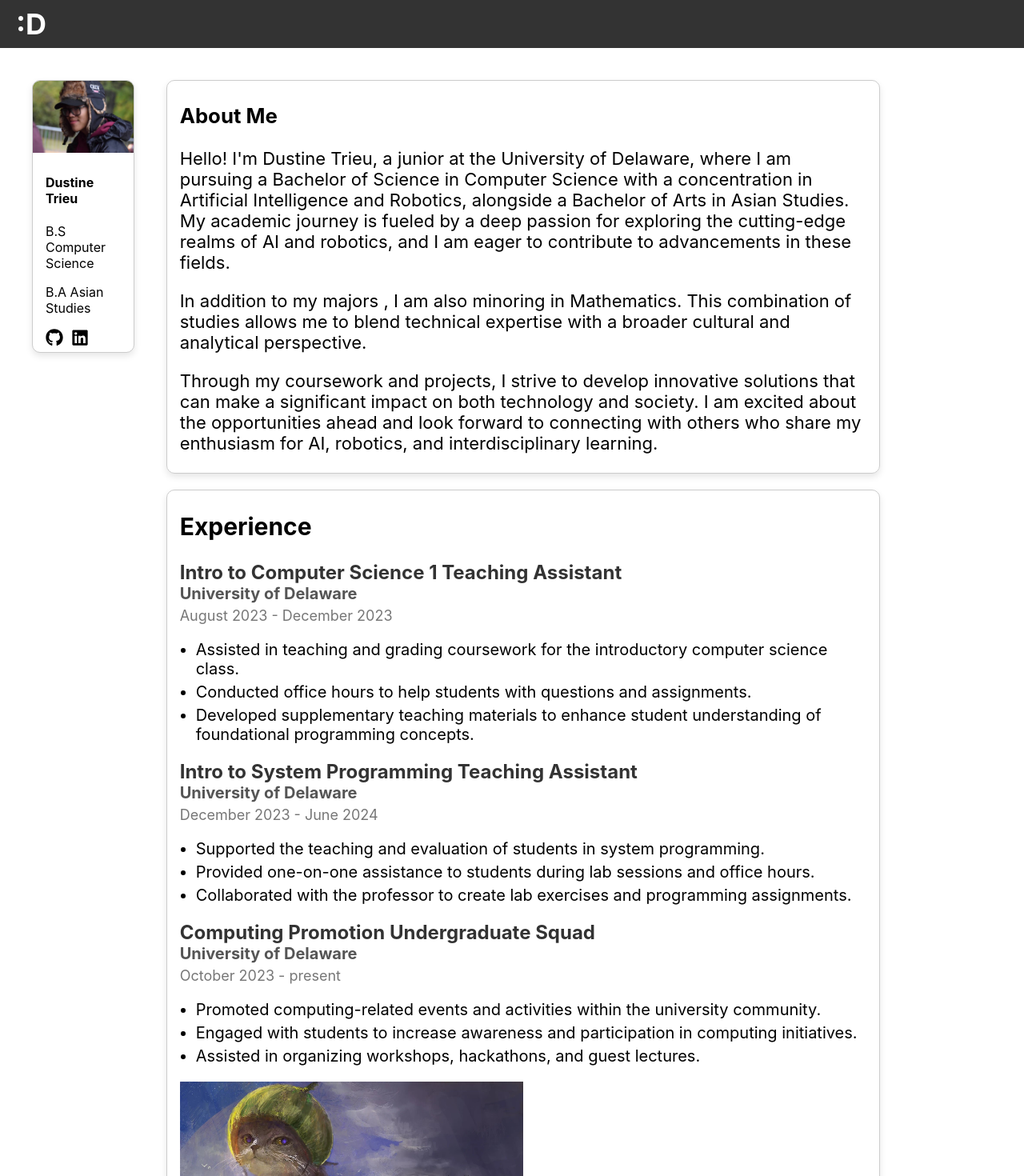
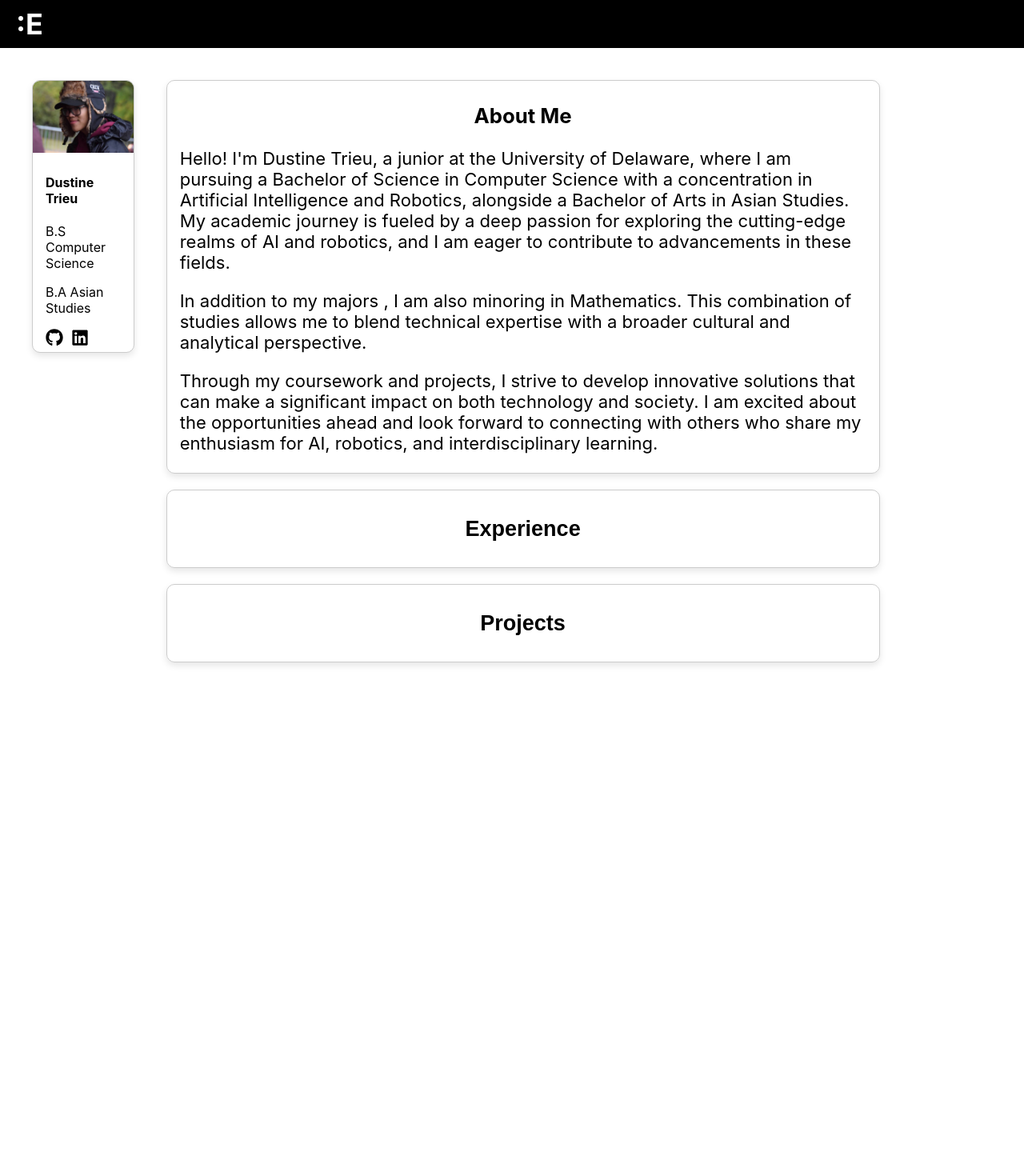
Before and after one commit to Dtrieu728/git_web, a React (Create React App) app: page / in a window 1280 px wide. Shown: the top 1470 px of the page at 80% size. After the commit the page ends 868 px from the top, so only its background shows below. Built offline with nearby package versions, Linux system fonts and the light colour scheme.

Commit message:
Streamlined both experience and project tab

```diff
--- a/src/components/navbar.css
+++ b/src/components/navbar.css
@@ -1,7 +1,7 @@
 
 /* src/components/Navbar.css */
 .navbar {
-    background: #333;
+    background: #000000;
     height: 60px;
     display: flex;
     align-items: center;
@@ -16,7 +16,7 @@
 }
 
 .navbar-logo {
-    color: #fff;
+    color: #ffffff;
     font-size: 1.5rem;
     font-weight: bold;
 }
--- a/src/components/navbar.tsx
+++ b/src/components/navbar.tsx
@@ -14,7 +14,7 @@ const Navbar: React.FC = () => {
         <nav className="navbar">
             <div className="navbar-container">
                 <div className="navbar-logo">
-                    <h1>:D</h1>
+                    <h1>:E</h1>
                 </div>
                 <div className="menu-icon" onClick={toggleNavbar}>
                     {isOpen ? <FaTimes /> : <FaBars />}
--- a/src/pages/home-page.tsx
+++ b/src/pages/home-page.tsx
@@ -1,4 +1,4 @@
-import React from "react";
+import React,{useState}from "react";
 import "../pages/home_page.css";
 import SocialIcons from "../components/SocialIcons";
 import Navbar from "../components/navbar";
@@ -6,6 +6,8 @@ import Experience from "../components/experience";
 const headShot = require("../images/Funnydusty.jpg");
 const cat = require("../images/GRAPLb4X0AAeVAA.jpg")
 function HomePage() {
+    const [showExperience, setShowExperience] = useState(false);
+    const [showProjects,setShowProjects] = useState(false);
     return (
          <><Navbar></Navbar><div className="homePage" style={{ backgroundColor: "white" }}>
             <div className="card" style={{backgroundColor:"white", width:"40%"}}>
@@ -20,7 +22,7 @@ function HomePage() {
             <div className="additionalContainerWrapper">
                 <div className="additionalContainer">
                     <div className="bio" style={{ fontSize: "22px" }}>
-                        <h3><b>About Me</b></h3>
+                        <h3 style={{textAlign:"center"}}><b>About Me</b></h3>
                         <p>Hello! I'm Dustine Trieu, a junior at the University of Delaware, where I am pursuing a Bachelor of Science in Computer Science with a concentration in Artificial Intelligence and Robotics, alongside a Bachelor of Arts in Asian Studies. My academic journey is fueled by a deep passion for exploring the cutting-edge realms of AI and robotics, and I am eager to contribute to advancements in these fields.</p>
                         <p> In addition to my majors , I am also minoring in Mathematics. This combination of studies allows me to blend technical expertise with a broader cultural and analytical perspective.</p>
                         <p>Through my coursework and projects, I strive to develop innovative solutions that can make a significant impact on both technology and society. I am excited about the opportunities ahead and look forward to connecting with others who share my enthusiasm for AI, robotics, and interdisciplinary learning.</p>
@@ -29,8 +31,11 @@ function HomePage() {
                 </div>
                 <div className="additionalContainer">
                     <div className="bio" style={{ fontSize: "20px" }}>
-                        <h2>Experience</h2>
-
+                    <button onClick={() => setShowExperience(!showExperience)}>
+                <h2><b>Experience</b></h2>
+            </button>
+            {showExperience && (
+                <>
                     <Experience
                         title="Intro to Computer Science 1 Teaching Assistant"
                         organization="University of Delaware"
@@ -38,7 +43,9 @@ function HomePage() {
                         responsibilities={[
                             'Assisted in teaching and grading coursework for the introductory computer science class.',
                             'Conducted office hours to help students with questions and assignments.',
-                                 'Developed supplementary teaching materials to enhance student understanding of foundational programming concepts.']} />
+                            'Developed supplementary teaching materials to enhance student understanding of foundational programming concepts.'
+                        ]}
+                    />
                     <Experience
                         title="Intro to System Programming Teaching Assistant"
                         organization="University of Delaware"
@@ -46,7 +53,9 @@ function HomePage() {
                         responsibilities={[
                             'Supported the teaching and evaluation of students in system programming.',
                             'Provided one-on-one assistance to students during lab sessions and office hours.',
-                                    'Collaborated with the professor to create lab exercises and programming assignments.' ]}/>
+                            'Collaborated with the professor to create lab exercises and programming assignments.'
+                        ]}
+                    />
                     <Experience
                         title="Computing Promotion Undergraduate Squad"
                         organization="University of Delaware"
@@ -54,18 +63,26 @@ function HomePage() {
                         responsibilities={[
                             'Promoted computing-related events and activities within the university community.',
                             'Engaged with students to increase awareness and participation in computing initiatives.',
-                                    'Assisted in organizing workshops, hackathons, and guest lectures.']}/>
-                                <img src={cat} alt="placeholder" style={{width:"50%"}}></img>
+                            'Assisted in organizing workshops, hackathons, and guest lectures.'
+                        ]}
+                    />
+                </>
+            )}
+
                     </div>
                 </div>
                 <div className="additionalContainer">
-                    <div className="bio" style={{ fontSize: "20px" }}>
-                        <h4><b>Projects</b></h4>
+                    <div className="bio" style={{ fontSize: "22px"}}>
+                        <button onClick={() => setShowProjects(!showProjects)}>
+                        <h2 style={{textAlign:"center"}}><b>Projects</b></h2>
+                        </button>
+                        {showProjects && (
                             <ul>
                              <li>Career Quiz using OpenAI</li>
                              <li>Gender Inclusive Language project from Hackathon</li>
                              <li>Spotify Dashboard </li>
                             </ul>
+                        )}
                     </div>
                 </div>
             </div>
--- a/src/pages/home_page.css
+++ b/src/pages/home_page.css
@@ -40,8 +40,8 @@ body {
     outline: 0;
     display: inline-block;
     padding: 8px;
-    color: white;
-    background-color: #000;
+    color: black;
+    background-color: white;
     text-align: center;
     cursor: pointer;
     width: 100%;
```
Lines whose indentation alone changed are shown as unchanged.
